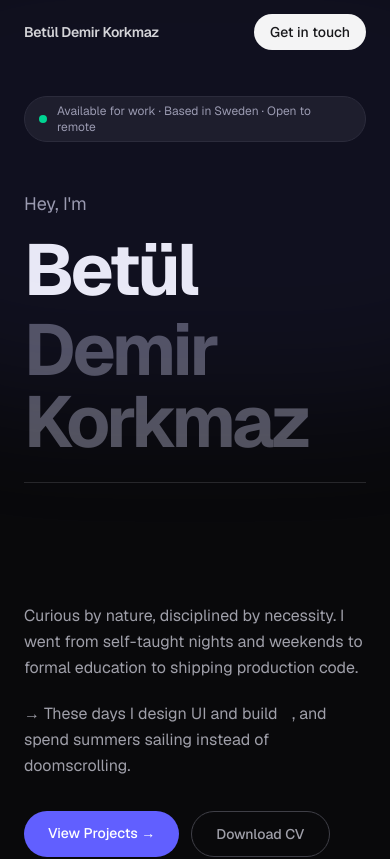
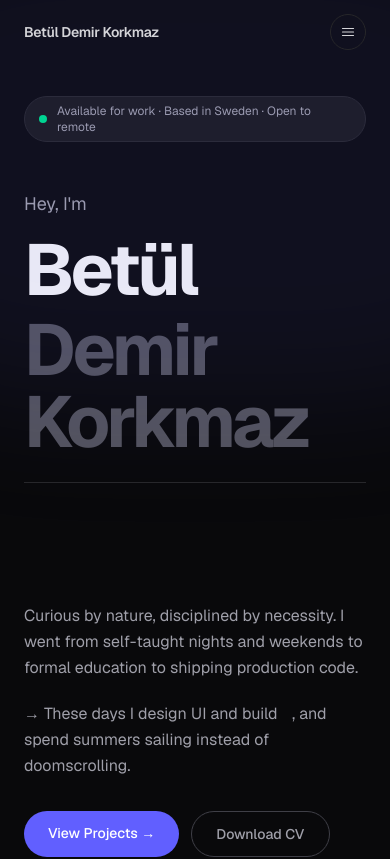
Before and after one commit to FBetulDemir/betul-portfolio-v2, a Next.js app: page / in a window 390 px wide. Shown: the top 859 px of the page. Built offline with nearby package versions, Linux system fonts and the light colour scheme.

Commit message:
Refactor Nav component to enhance mobile menu functionality

```diff
--- a/app/components/Nav.tsx
+++ b/app/components/Nav.tsx
@@ -2,8 +2,11 @@
 import { useState, useEffect } from "react";
 import Link from "next/link";
 
+const NAV_ITEMS = ["Projects", "Skills", "About"];
+
 export function Nav() {
   const [scrolled, setScrolled] = useState(false);
+  const [menuOpen, setMenuOpen] = useState(false);
 
   useEffect(() => {
     const handler = () => setScrolled(window.scrollY > 30);
@@ -14,7 +17,7 @@ export function Nav() {
   return (
     <header
       className={`fixed top-0 left-0 right-0 z-50 transition-all duration-500 ${
-        scrolled
+        scrolled || menuOpen
           ? "bg-zinc-950/80 backdrop-blur-md border-b border-zinc-800/60"
           : ""
       }`}
@@ -25,7 +28,7 @@ export function Nav() {
         </span>
 
         <nav className="hidden md:flex items-center gap-10">
-          {["Projects", "Skills", "About"].map((item) => (
+          {NAV_ITEMS.map((item) => (
             <Link
               key={item}
               href={`/#${item.toLowerCase()}`}
@@ -36,13 +39,68 @@ export function Nav() {
           ))}
         </nav>
 
-        <Link
-          href="/#contact"
-          className="text-sm font-medium bg-zinc-100 hover:bg-white text-zinc-900 px-4 py-2 rounded-full transition-colors duration-200"
-        >
-          Get in touch
-        </Link>
+        <div className="flex items-center gap-3">
+          <Link
+            href="/#contact"
+            className="hidden md:inline-block text-sm font-medium bg-zinc-100 hover:bg-white text-zinc-900 px-4 py-2 rounded-full transition-colors duration-200"
+          >
+            Get in touch
+          </Link>
+
+          <button
+            type="button"
+            onClick={() => setMenuOpen((open) => !open)}
+            aria-label={menuOpen ? "Close menu" : "Open menu"}
+            aria-expanded={menuOpen}
+            className="md:hidden flex h-9 w-9 items-center justify-center rounded-full border border-zinc-800 text-zinc-300 hover:text-zinc-100 hover:border-zinc-600 transition-colors duration-200"
+          >
+            <svg
+              xmlns="http://www.w3.org/2000/svg"
+              viewBox="0 0 24 24"
+              fill="none"
+              stroke="currentColor"
+              strokeWidth={1.8}
+              className="h-4 w-4"
+            >
+              {menuOpen ? (
+                <path
+                  strokeLinecap="round"
+                  strokeLinejoin="round"
+                  d="M6 18 18 6M6 6l12 12"
+                />
+              ) : (
+                <path
+                  strokeLinecap="round"
+                  strokeLinejoin="round"
+                  d="M3.75 6.75h16.5M3.75 12h16.5M3.75 17.25h16.5"
+                />
+              )}
+            </svg>
+          </button>
+        </div>
       </div>
+
+      {menuOpen && (
+        <div className="md:hidden border-t border-zinc-800/60 bg-zinc-950/95 backdrop-blur-md px-6 py-6 flex flex-col gap-5">
+          {NAV_ITEMS.map((item) => (
+            <Link
+              key={item}
+              href={`/#${item.toLowerCase()}`}
+              onClick={() => setMenuOpen(false)}
+              className="text-base text-zinc-300 hover:text-zinc-100 transition-colors duration-200"
+            >
+              {item}
+            </Link>
+          ))}
+          <Link
+            href="/#contact"
+            onClick={() => setMenuOpen(false)}
+            className="text-base text-zinc-300 hover:text-zinc-100 transition-colors duration-200"
+          >
+            Get in touch
+          </Link>
+        </div>
+      )}
     </header>
   );
 }
```
